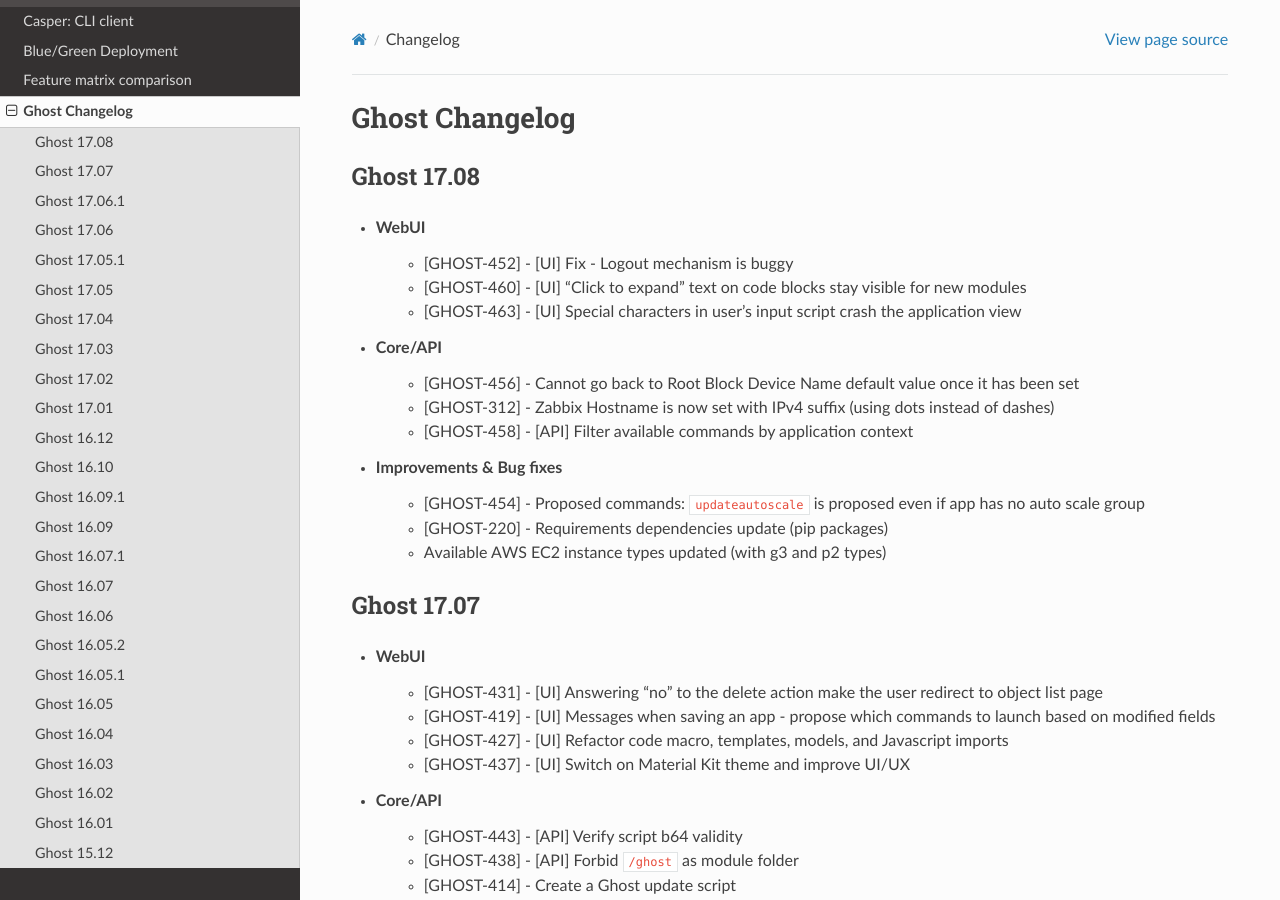
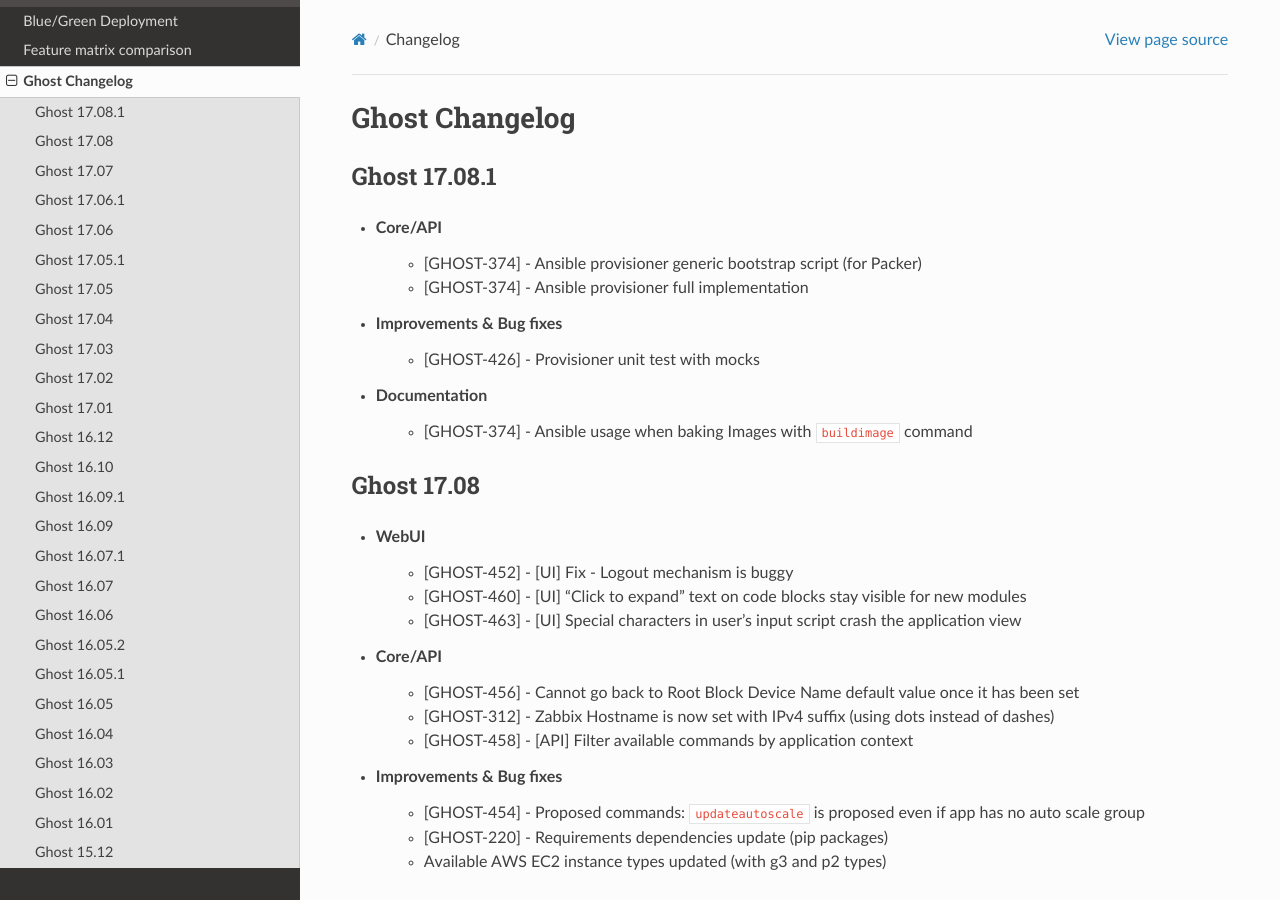
Before and after one commit to claranet/cloud-deploy-docs, a Sphinx documentation site: the page built from source/rst/changelog.rst, in a window 1280 px wide and 900 px high. Built offline with Sphinx 7.4.7 and the Read the Docs theme 2.0.0, drawn with Linux system fonts in a browser that asks for light colours.

Commit message:
Changelog `17.08.1`

```diff
--- a/source/rst/changelog.rst
+++ b/source/rst/changelog.rst
@@ -7,6 +7,18 @@
 
 .. toctree::
     :maxdepth: 2
+
+Ghost 17.08.1
+-------------
+* Core/API
+    - [GHOST-374] - Ansible provisioner generic bootstrap script (for Packer)
+    - [GHOST-374] - Ansible provisioner full implementation
+
+* Improvements & Bug fixes
+    - [GHOST-426] - Provisioner unit test with mocks
+
+* Documentation
+    - [GHOST-374] - Ansible usage when baking Images with ``buildimage`` command
 
 Ghost 17.08
 -----------
```
